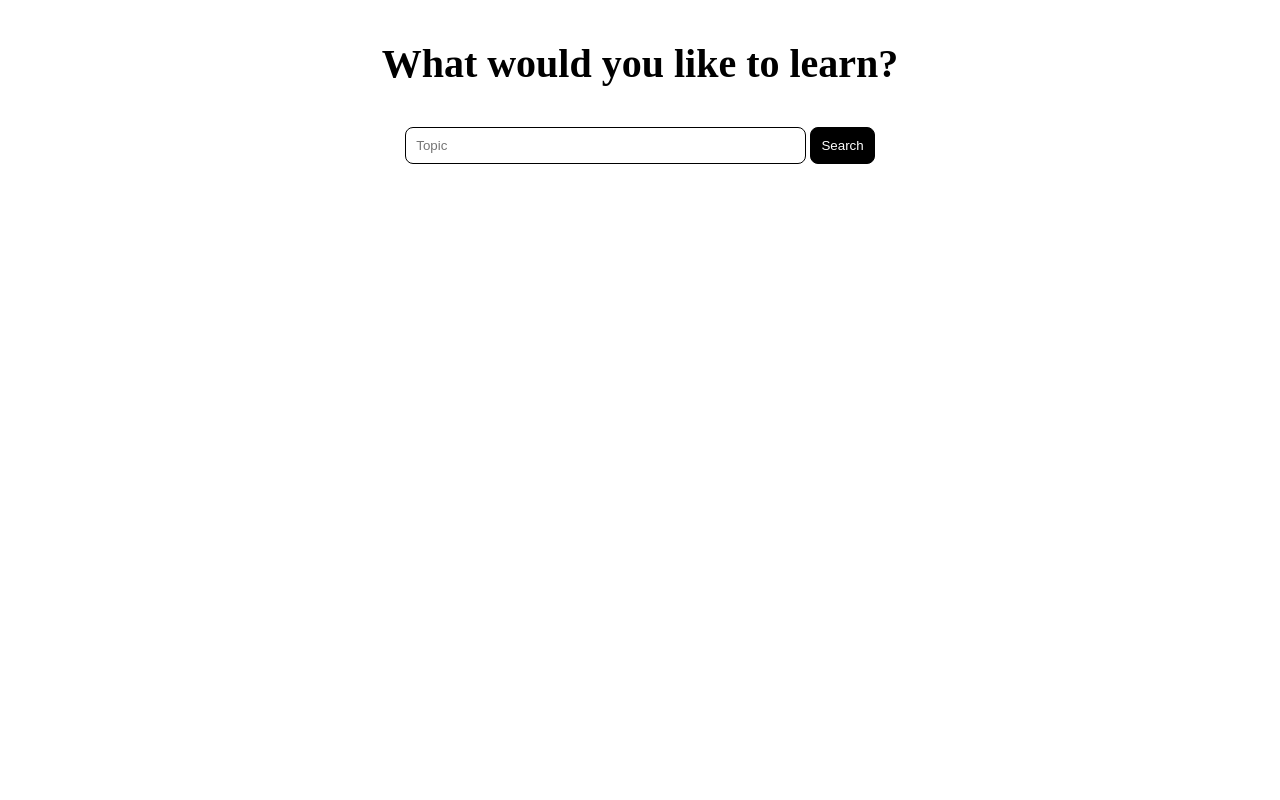
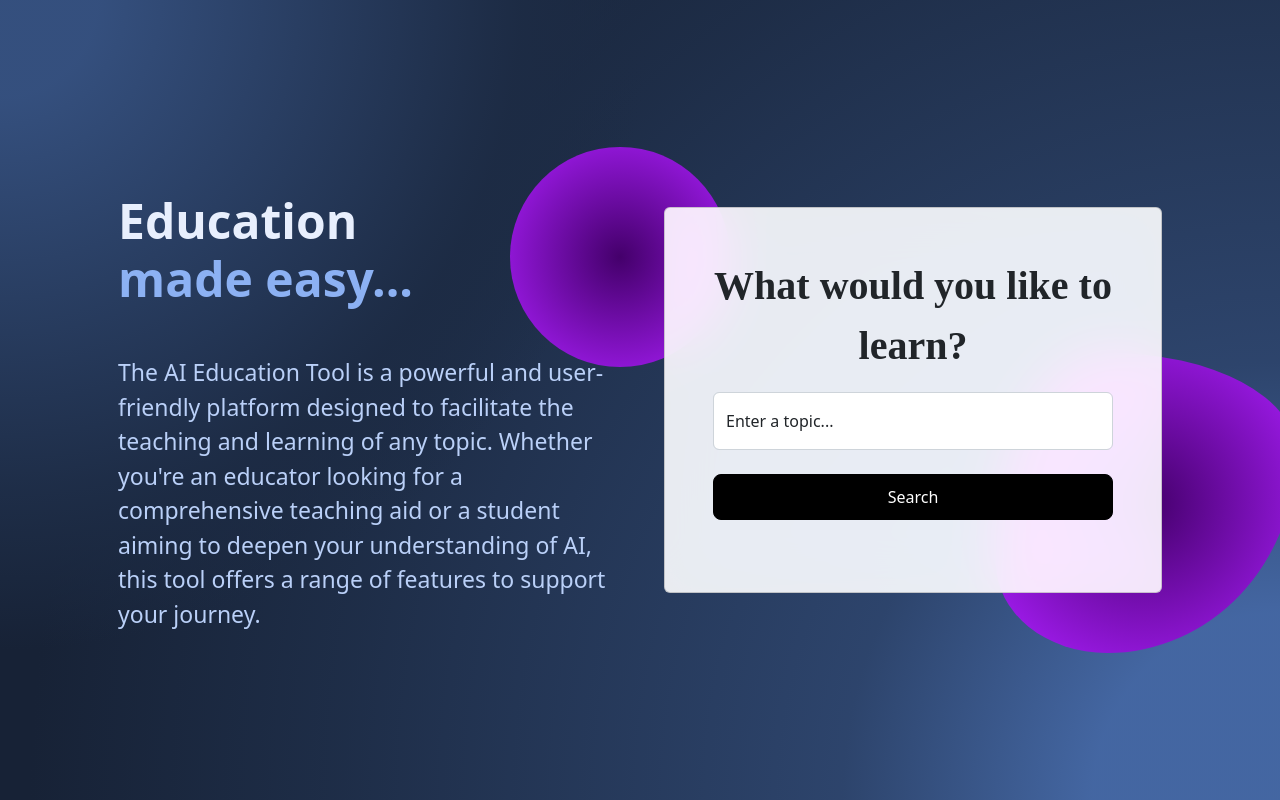
Before and after one commit to ChrisGeo7/AiEdu, an Angular app in the folder frontend/: page / in a window 1280 px wide. Built offline with nearby package versions, Linux system fonts and the light colour scheme.

Commit message:
Created UI for Home Page

```diff
--- a/frontend/angular.json
+++ b/frontend/angular.json
@@ -25,6 +25,7 @@
               "src/assets"
             ],
             "styles": [
+              "node_modules/bootstrap/dist/css/bootstrap.min.css",
               "src/styles.css"
             ],
             "scripts": []
--- a/frontend/package.json
+++ b/frontend/package.json
@@ -18,6 +18,9 @@
     "@angular/platform-browser": "^16.2.0",
     "@angular/platform-browser-dynamic": "^16.2.0",
     "@angular/router": "^16.2.0",
+    "@ng-bootstrap/ng-bootstrap": "^15.1.1",
+    "@popperjs/core": "^2.11.6",
+    "bootstrap": "^5.2.3",
     "rxjs": "~7.8.0",
     "tslib": "^2.3.0",
     "zone.js": "~0.13.0"
@@ -26,6 +29,7 @@
     "@angular-devkit/build-angular": "^16.2.2",
     "@angular/cli": "~16.2.2",
     "@angular/compiler-cli": "^16.2.0",
+    "@angular/localize": "^16.2.0",
     "@types/jasmine": "~4.3.0",
     "jasmine-core": "~4.6.0",
     "karma": "~6.4.0",
--- a/frontend/src/app/app.module.ts
+++ b/frontend/src/app/app.module.ts
@@ -6,6 +6,7 @@ import { AppComponent } from './app.component';
 import { ModuleComponent } from './module/module.component';
 import { HomeComponent } from './home/home.component';
 import { FormsModule } from '@angular/forms';
+import { NgbModule } from '@ng-bootstrap/ng-bootstrap';
 
 @NgModule({
   declarations: [
@@ -16,7 +17,8 @@ import { FormsModule } from '@angular/forms';
   imports: [
     BrowserModule,
     AppRoutingModule,
-    FormsModule
+    FormsModule,
+    NgbModule
   ],
   providers: [],
   bootstrap: [AppComponent]
--- a/frontend/src/app/home/home.component.css
+++ b/frontend/src/app/home/home.component.css
@@ -6,6 +6,12 @@
     font-size: 40px;
     font-family:'Merienda';
     font-weight: bold;
+  }
+
+  .description{
+    font-size: 29px;
+    font-family: Georgia, 'Times New Roman', Times, serif;
+
   }
 
   input[type="text"] {
@@ -30,3 +36,45 @@
         width: 70%;
     }
   }
+
+  .background-radial-gradient {
+    background-color: hsl(218, 41%, 15%);
+    background-image: radial-gradient(650px circle at 0% 0%,
+        hsl(218, 41%, 35%) 15%,
+        hsl(218, 41%, 30%) 35%,
+        hsl(218, 41%, 20%) 75%,
+        hsl(218, 41%, 19%) 80%,
+        transparent 100%),
+      radial-gradient(1250px circle at 100% 100%,
+        hsl(218, 41%, 45%) 15%,
+        hsl(218, 41%, 30%) 35%,
+        hsl(218, 41%, 20%) 75%,
+        hsl(218, 41%, 19%) 80%,
+        transparent 100%);
+    background-size: cover;
+    height: 100vh;
+  }
+
+  #radius-shape-1 {
+    height: 220px;
+    width: 220px;
+    top: -60px;
+    left: -130px;
+    background: radial-gradient(#44006b, #ad1fff);
+    overflow: hidden;
+  }
+
+  #radius-shape-2 {
+    border-radius: 38% 62% 63% 37% / 70% 33% 67% 30%;
+    bottom: -60px;
+    right: -110px;
+    width: 300px;
+    height: 300px;
+    background: radial-gradient(#44006b, #ad1fff);
+    overflow: hidden;
+  }
+
+  .bg-glass {
+    background-color: hsla(0, 0%, 100%, 0.9) !important;
+    backdrop-filter: saturate(200%) blur(25px);
+  }
--- a/frontend/src/app/home/home.component.html
+++ b/frontend/src/app/home/home.component.html
@@ -1,7 +1,46 @@
-<section class="home container-fluid">
-    <form>
-        <p class="prompt">What would you like to learn?</p>
-        <input  type="text" [(ngModel)]="topicName" id="topicName" name="topicName" placeholder="Topic" >
-        <button class="primary" type="button" [routerLink]="['/module', topicName]" routerLinkActive="active">Search</button>
-    </form>
-</section>
+  <section class="background-radial-gradient overflow-hidden">
+
+    <div class="container px-4 py-5 px-md-5 text-center text-lg-start my-5">
+      <div class="row gx-lg-5 align-items-center mb-5 mt-5">
+        <div class="col-lg-6 mb-5 mb-lg-0" style="z-index: 10">
+          <h1 class="my-5 display-5 fw-bold ls-tight" style="color: hsl(218, 81%, 95%)">
+            Education <br />
+            <span style="color: hsl(218, 81%, 75%)">made easy...</span>
+          </h1>
+          <p class="mb-4 opacity-70" style="color: hsl(218, 81%, 85%); font-size: 23px;">
+            The AI Education Tool is a powerful and user-friendly platform designed to facilitate the
+            teaching and learning of any topic. Whether you're an educator looking for a comprehensive
+            teaching aid or a student aiming to deepen your understanding of AI, this tool offers a range
+            of features to support your journey.
+          </p>
+        </div>
+
+        <div class="col-lg-6 mb-5 mb-lg-0 position-relative" >
+          <div id="radius-shape-1" class="position-absolute rounded-circle shadow-5-strong"></div>
+          <div id="radius-shape-2" class="position-absolute shadow-5-strong"></div>
+
+          <div class="card bg-glass">
+            <div class="card-body px-4 py-5 px-md-5">
+              <form>
+                <!-- 2 column grid layout with text inputs for the first and last names -->
+                <p class="prompt text-center">What would you like to learn?</p>
+
+                <div class="form-outline mb-4 form-floating">
+                    <input  class="form-control" [(ngModel)]="topicName" id="topicName" name="topicName" placeholder="Enter a subject" />
+                    <label class="form-label" for="topicName">Enter a topic...</label>
+                </div>
+
+
+                <!-- Submit button -->
+                <button type="button" class="btn btn-primary btn-block mb-4" [routerLink]="['/module', topicName]" routerLinkActive="active">
+                  Search
+                </button>
+
+
+              </form>
+            </div>
+          </div>
+        </div>
+      </div>
+    </div>
+  </section>
--- a/frontend/src/index.html
+++ b/frontend/src/index.html
@@ -6,6 +6,8 @@
   <base href="/">
   <meta name="viewport" content="width=device-width, initial-scale=1">
   <link rel="icon" type="image/x-icon" href="favicon.ico">
+  <link rel="stylesheet" href="https://cdnjs.cloudflare.com/ajax/libs/font-awesome/4.7.0/css/font-awesome.min.css">
+  <link rel="stylesheet" href="https://maxcdn.bootstrapcdn.com/bootstrap/4.5.2/css/bootstrap.min.css">
 </head>
 <body>
   <app-root></app-root>
--- a/frontend/src/main.ts
+++ b/frontend/src/main.ts
@@ -1,3 +1,5 @@
+/// <reference types="@angular/localize" />
+
 import { platformBrowserDynamic } from '@angular/platform-browser-dynamic';
 
 import { AppModule } from './app/app.module';
--- a/frontend/tsconfig.app.json
+++ b/frontend/tsconfig.app.json
@@ -3,7 +3,9 @@
   "extends": "./tsconfig.json",
   "compilerOptions": {
     "outDir": "./out-tsc/app",
-    "types": []
+    "types": [
+      "@angular/localize"
+    ]
   },
   "files": [
     "src/main.ts"
```
Also changed, not shown: 2 other files (tests, documents, lock files or other folders).
